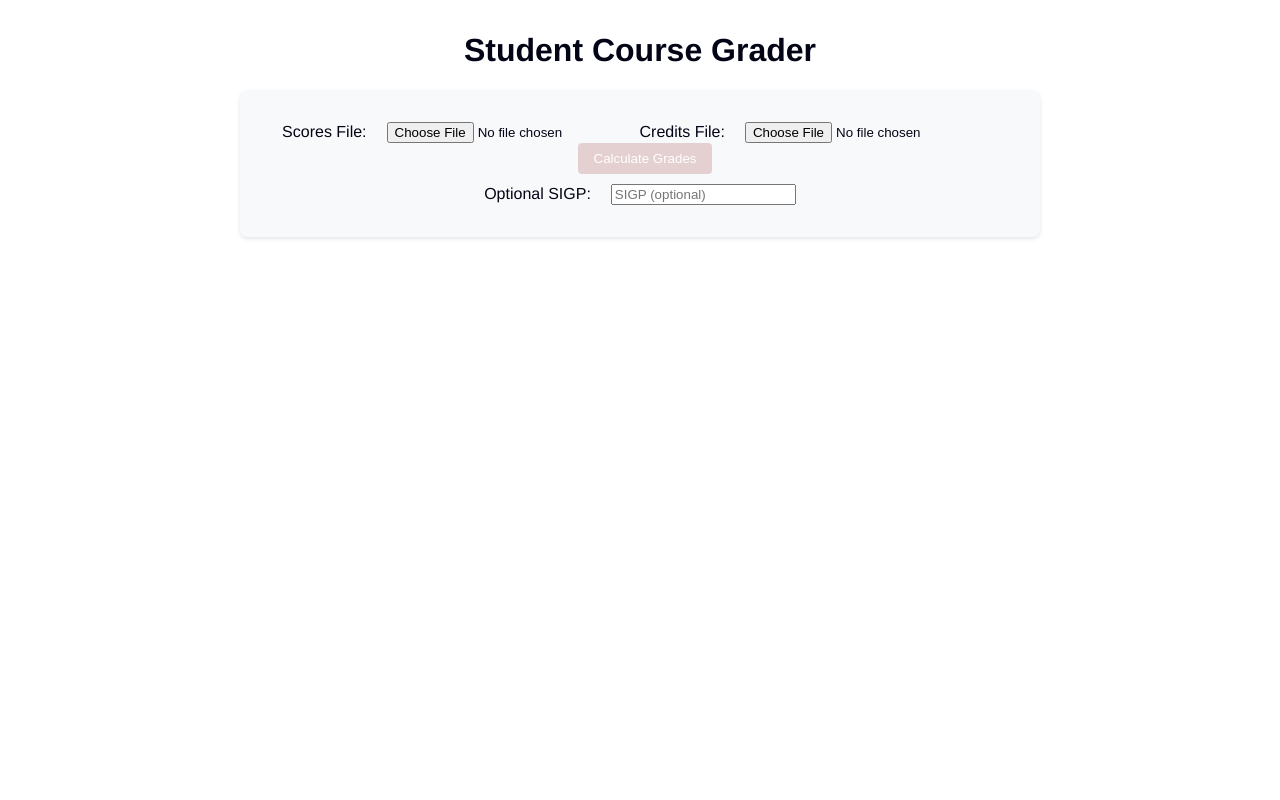
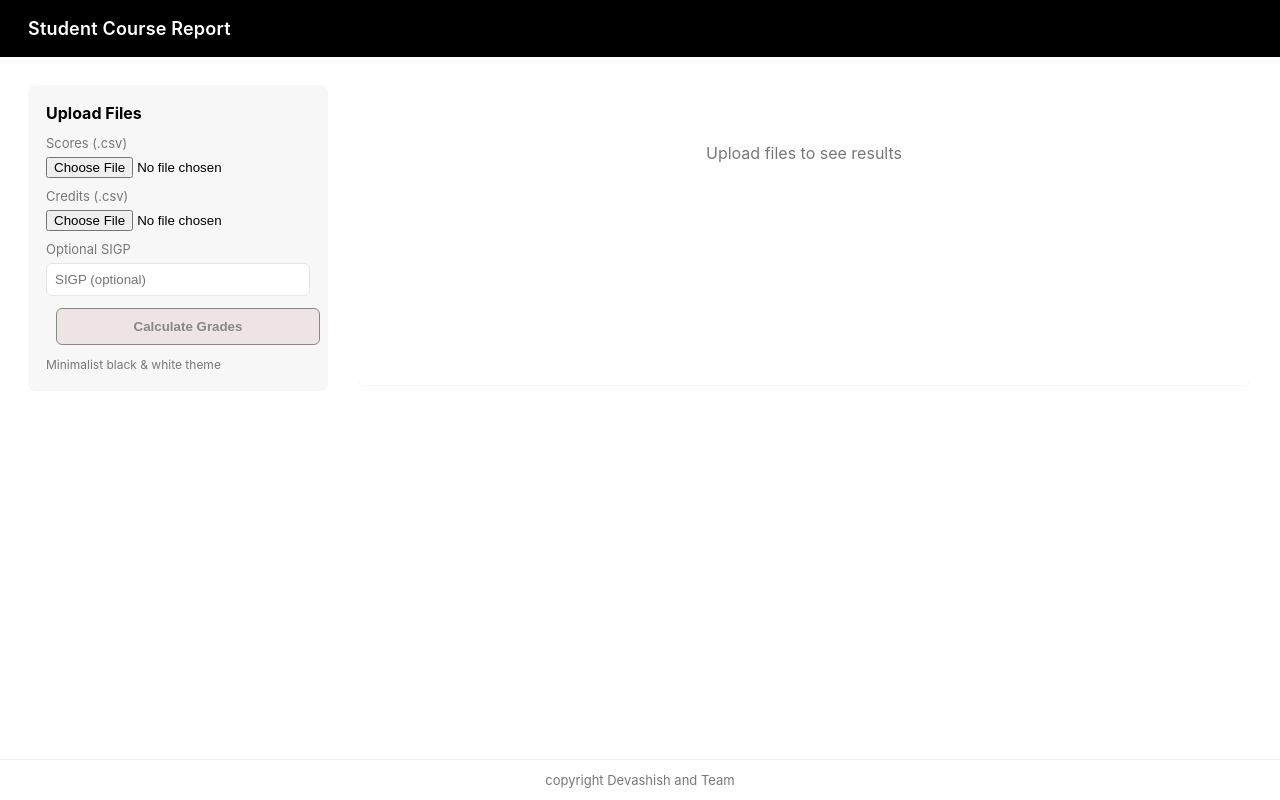
Before and after one commit to Game-Coder-94/MicroProject, a React (Create React App) app in the folder frontend/: page / in a window 1280 px wide. Built offline with nearby package versions, Linux system fonts and the light colour scheme.

Commit message:
added buttons

```diff
--- a/frontend/src/components/Grading.jsx
+++ b/frontend/src/components/Grading.jsx
@@ -22,14 +22,8 @@ function Grading() {
 
   const handleUpload = async (e) => {
     e.preventDefault();
-    if (!scoresFile) {
-      setError("Please select a Scores file first.");
-      return;
-    }
-    if (!creditsFile) {
-      setError("Please select a Credits file first.");
-      return;
-    }
+    if (!scoresFile) return setError('Please select a Scores file first.');
+    if (!creditsFile) return setError('Please select a Credits file first.');
 
     const formData = new FormData();
     formData.append('csvMarksFile', scoresFile);
@@ -45,80 +39,75 @@ function Grading() {
 
       if (data.success) {
         setResults(data.results);
+        setError('');
       } else {
-        setError(data.error || "Unknown error occurred");
+        setError(data.error || 'Unknown error occurred');
       }
     } catch (err) {
-      setError("Failed to connect to server");
+      setError('Failed to connect to server');
     }
   };
 
   const getGradeClass = (grade) => {
-    // Map symbols to text safe for CSS
+    if (!grade) return 'grade-unknown';
     if (grade === 'A+') return 'grade-A-plus';
-    return `grade-${grade}`; // Falls back to grade-A, grade-B, etc.
+    return `grade-${grade.replace('+', 'plus')}`;
   };
 
   const getCourses = () => {
     if (results.length === 0) return [];
-    return Object.keys(results[0].courseGrades);
+    return Object.keys(results[0].courseGrades || {});
   };
 
   const courses = getCourses();
 
   return (
-    <div className="container">
-      <h1>Student Course Grader</h1>
+    <div className="grading-app">
+      <header className="topbar">Student Course Report</header>
 
-      <div className="card">
+      <div className="main">
+        <aside className="sidebar">
+          <div className="upload-card">
+            <h3>Upload Files</h3>
             <form onSubmit={handleUpload}>
-          <div className='input-flex'>
-            <div className='input-row'>
-              <label>Scores File:</label>
-              <input type="file" accept=".csv" onChange={handleScoresChange} />
-              <label>Credits File:</label>
-              <input type="file" accept=".csv" onChange={handleCreditsChange} />
-              <button type="submit" disabled={!scoresFile || !creditsFile}>Calculate Grades</button>
+              <label className="file-label">Scores (.csv)</label>
+              <input className="file-input" type="file" accept=".csv" onChange={handleScoresChange} />
+
+              <label className="file-label">Credits (.csv)</label>
+              <input className="file-input" type="file" accept=".csv" onChange={handleCreditsChange} />
+
+              <label className="file-label">Optional SIGP</label>
+              <input className="text-input" type="text" placeholder="SIGP (optional)" value={sigpState} onChange={(e) => setSigpState(e.target.value)} />
+
+              <button className="primary-btn" type="submit" disabled={!scoresFile || !creditsFile}>Calculate Grades</button>
+            </form>
+
+            {error && <div className="error">{error}</div>}
+            <div className="note">Minimalist black & white theme</div>
           </div>
+        </aside>
 
-              <div className='input-row'>
-                <label>Optional SIGP:</label>
-                <input type="text" placeholder="SIGP (optional)" value={sigpState} onChange={(e) => setSigpState(e.target.value)} />
-              </div>
-          </div>
-        </form>
-        {error && <p className="error">{error}</p>}
-      </div>
-
-      {results.length > 0 && (
-        <div className="results-area">
-          <h2>Detailed Course Report</h2>
-          <table>
+        <section className="content">
+          <div className="content-card">
+            {results.length === 0 ? (
+              <div className="placeholder">Upload files to see results</div>
+            ) : (
+              <div className="table-wrap">
+                <table className="results-table">
                   <thead>
                     <tr>
-                {/* 1. Name */}
                       <th>Student Name</th>
-
-                {/* 2. New Column: Avg Z-Score */}
-                <th style={{ backgroundColor: '#6c757d' }}>Avg Z-Score</th>
-
-                {/* 3. Dynamic Subject Columns */}
+                      <th>Avg Z-Score</th>
                       {courses.map((subject) => (
                         <th key={subject}>{subject}</th>
                       ))}
                     </tr>
                   </thead>
                   <tbody>
-              {results.map((student, index) => (
-                <tr key={index}>
-                  <td style={{ fontWeight: 'bold' }}>{student.name}</td>
-
-                  {/* Display the Avg Z-Score */}
-                  <td style={{ fontWeight: 'bold', color: '#555' }}>
-                    {student.avgZScore}
-                  </td>
-
-                  {/* Display Grades for each subject */}
+                    {results.map((student, idx) => (
+                      <tr key={idx}>
+                        <td className="name-cell">{student.name}</td>
+                        <td className="zcell">{student.avgZScore}</td>
                         {courses.map((subject) => (
                           <td key={subject}>
                             <span className={`grade-badge ${getGradeClass(student.courseGrades[subject])}`}>
@@ -133,6 +122,11 @@ function Grading() {
               </div>
             )}
           </div>
+        </section>
+      </div>
+
+      <footer className="footer">copyright Devashish and Team</footer>
+    </div>
   );
 }
 
--- a/frontend/src/styles/Grading.css
+++ b/frontend/src/styles/Grading.css
@@ -1,18 +1,225 @@
+:root {
+  --bg: #ffffff;
+  --panel: #f7f7f7;
+  --accent: #000000;
+  --muted: #777777;
+  --glass: rgba(0, 0, 0, 0.04);
+}
+
+* {
+  box-sizing: border-box;
+}
+
+html,
+body,
+#root {
+  height: 100%;
+}
+
+body {
+  margin: 0;
+  font-family:
+    Inter,
+    system-ui,
+    -apple-system,
+    "Segoe UI",
+    Roboto,
+    "Helvetica Neue",
+    Arial;
+  background: var(--bg);
+  color: var(--accent);
+}
+
+.grading-app {
+  display: flex;
+  flex-direction: column;
+  min-height: 100vh;
+}
+.topbar {
+  background: var(--accent);
+  color: var(--bg);
+  padding: 18px 28px;
+  font-weight: 600;
+  font-size: 18px;
+  letter-spacing: 0.2px;
+}
+
+.main {
+  display: flex;
+  flex: 1;
+  gap: 28px;
+  padding: 28px;
+  align-items: flex-start;
+}
+
+.sidebar {
+  width: 300px;
+}
+
+.upload-card {
+  background: var(--panel);
+  border-radius: 8px;
+  padding: 18px;
+  box-shadow: 0 1px 0 var(--glass);
+}
+
+.upload-card h3 {
+  margin: 0 0 12px 0;
+  font-size: 16px;
+}
+
+.file-label {
+  display: block;
+  margin-top: 10px;
+  font-size: 13px;
+  color: var(--muted);
+}
+
+.file-input {
+  width: 100%;
+  margin-top: 6px;
+  background: transparent;
+}
+
+.text-input {
+  width: 100%;
+  margin-top: 6px;
+  padding: 8px;
+  border: 1px solid #e6e6e6;
+  border-radius: 6px;
+  background: #fff;
+}
+
+.primary-btn {
+  margin-top: 12px;
+  width: 100%;
+  padding: 10px;
+  border: 1px solid var(--accent);
+  background: transparent;
+  color: var(--accent);
+  border-radius: 6px;
+  cursor: pointer;
+  font-weight: 600;
+}
+
+.primary-btn[disabled] {
+  opacity: 0.45;
+  cursor: not-allowed;
+}
+
+.error {
+  margin-top: 10px;
+  color: #8b0000;
+  font-size: 13px;
+}
+
+.note {
+  margin-top: 12px;
+  font-size: 12px;
+  color: var(--muted);
+}
+
+.content {
+  flex: 1;
+  display: flex;
+  flex-direction: column;
+}
+
+.content-card {
+  background: #fff;
+  border-radius: 8px;
+  padding: 18px;
+  box-shadow: 0 1px 0 var(--glass);
+  min-height: 300px;
+}
+
+.placeholder {
+  padding: 40px;
+  text-align: center;
+  color: var(--muted);
+}
+
+.table-wrap {
+  overflow: auto;
+}
+
+.results-table {
+  width: 100%;
+  border-collapse: collapse;
+  font-size: 14px;
+}
+
+.results-table thead th {
+  position: sticky;
+  top: 0;
+  background: #fff;
+  border-bottom: 1px solid #e9e9e9;
+  padding: 12px;
+  text-align: left;
+}
+
+.results-table tbody td {
+  padding: 12px;
+  border-bottom: 1px solid #f1f1f1;
+}
+
+.name-cell {
+  font-weight: 600;
+}
+
+.zcell {
+  color: var(--muted);
+  font-weight: 600;
+}
+
+.grade-badge {
+  display: inline-block;
+  padding: 6px 9px;
+  border-radius: 6px;
+  font-weight: 700;
+  color: #fff;
+}
+
+.grade-A-plus { background: #000; }
+.grade-A { background: #111; }
+.grade-B { background: #444; }
+.grade-C { background: #666; }
+.grade-D { background: #888; }
+.grade-E { background: #aaa; }
+.grade-F { background: #ddd; color: #000; }
+.grade-unknown { background: #eaeaea; color: #000; }
+
+.footer {
+  padding: 12px 20px;
+  text-align: center;
+  color: var(--muted);
+  font-size: 13px;
+  border-top: 1px solid #f2f2f2;
+}
+
+@media (max-width: 900px) {
+  .main {
+    flex-direction: column;
+    padding: 18px;
+  }
+  .sidebar {
+    width: 100%;
+  }
+}
 .container {
   max-width: 800px;
   margin: 2rem auto;
-  font-family:'Franklin Gothic Medium', 'Arial Narrow', Arial, sans-serif;
+  font-family: "Franklin Gothic Medium", "Arial Narrow", Arial, sans-serif;
   padding: 0 1rem;
   text-align: center;
   color: #030415;
-
 }
 
 .card {
   background: #f8f9fa;
   padding: 2rem;
   border-radius: 8px;
-  box-shadow: 0 2px 4px rgba(0,0,0,0.1);
+  box-shadow: 0 2px 4px rgba(0, 0, 0, 0.1);
   margin-bottom: 2rem;
 }
 
@@ -53,7 +260,8 @@ table {
   margin-top: 1rem;
 }
 
-th, td {
+th,
+td {
   padding: 12px;
   text-align: left;
   border-bottom: 1px solid #ddd;
@@ -70,20 +278,40 @@ th {
 }
 
 /* Grade Colors */
-.grade-badge { padding: 4px 8px; border-radius: 12px; font-weight: bold; font-size: 0.9em; }
-.grade-A { background: #d4edda; color: #155724; }
-.grade-B { background: #cce5ff; color: #004085; }
-.grade-C { background: #fff3cd; color: #856404; }
-.grade-D { background: #ffeeba; color: #856404; }
-.grade-F { background: #f8d7da; color: #721c24; }
+.grade-badge {
+  padding: 4px 8px;
+  border-radius: 12px;
+  font-weight: bold;
+  font-size: 0.9em;
+}
+.grade-A {
+  background: #d4edda;
+  color: #155724;
+}
+.grade-B {
+  background: #cce5ff;
+  color: #004085;
+}
+.grade-C {
+  background: #fff3cd;
+  color: #856404;
+}
+.grade-D {
+  background: #ffeeba;
+  color: #856404;
+}
+.grade-F {
+  background: #f8d7da;
+  color: #721c24;
+}
 
 .grade-A-plus {
-    background: #c3e6cb;
-    color: #0f5132;
-    border: 1px solid #155724;
+  background: #c3e6cb;
+  color: #0f5132;
+  border: 1px solid #155724;
 }
 
 .grade-E {
-    background: #ffdfba;
-    color: #a35200;
+  background: #ffdfba;
+  color: #a35200;
 }
```
Lines whose indentation alone changed are shown as unchanged.
